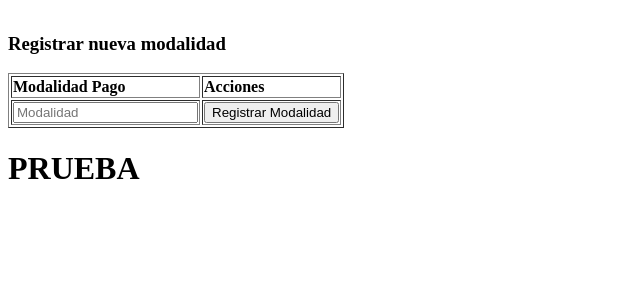
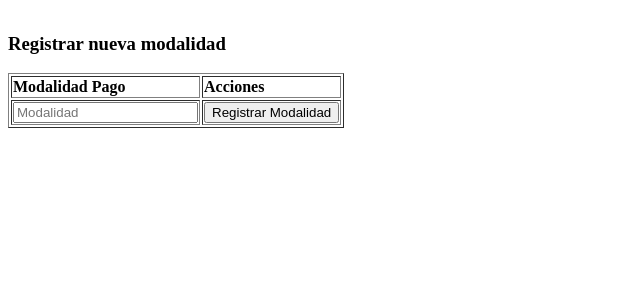
Before and after one commit to DarkGods04/ProyectoGymnasioParadigmas, a PHP site: page /listarTiposPago.php in a window 1280 px wide. Shown: the part 228-528 px from the top of the page, without its empty margins (0-640 px from the left). Run offline with PHP 8.4, Linux system fonts and the light colour scheme; data comes from the database, SQL or seed files in the repository.

Commit message:
Eliminar la prueba
Solo eliminé lo que antes había añadido, no pasa nada

```diff
--- a/ProyectoGimnasio/view/listarTiposPago.php
+++ b/ProyectoGimnasio/view/listarTiposPago.php
@@ -103,8 +103,6 @@ include 'header.php';
         </form>
     </div>
 
-            <div><h1>PRUEBA</h1></div>
-
     <div>
         <form method="POST" enctype="multipart/form-data" action="../business/pagoTipoAction.php">
             <tr>
```
